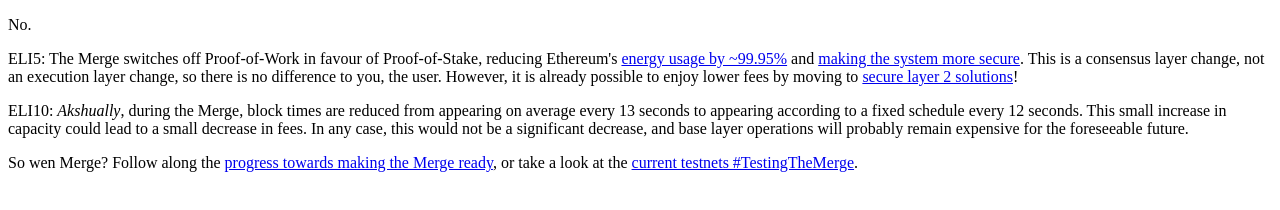
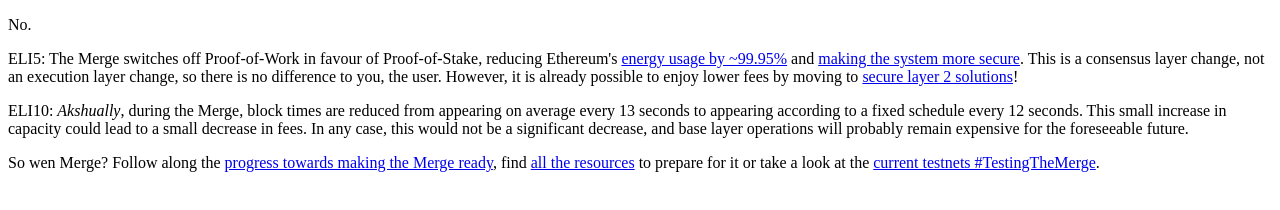
Before and after one commit to barnabemonnot/willthemergelowergasprices, a plain HTML site: page index.html in a window 1280 px wide. Drawn offline with Linux system fonts and the light colour scheme.

Commit message:
Update with merge mega resources

```diff
--- a/index.html
+++ b/index.html
@@ -26,7 +26,7 @@
     </p>
 
     <p>
-      So wen Merge? Follow along the <a href="https://github.com/ethereum/pm/blob/master/Merge/mainnet-readiness.md">progress towards making the Merge ready</a>, or take a look at the <a href="https://twitter.com/hashtag/TestingTheMerge?src=hashtag_click&f=live">current testnets #TestingTheMerge</a>.
+      So wen Merge? Follow along the <a href="https://github.com/ethereum/pm/blob/master/Merge/mainnet-readiness.md">progress towards making the Merge ready</a>, find <a href="https://notes.ethereum.org/@MarioHavel/merge-resources">all the resources</a> to prepare for it or take a look at the <a href="https://twitter.com/hashtag/TestingTheMerge?src=hashtag_click&f=live">current testnets #TestingTheMerge</a>.
     </p>
   </body>
 </html>
```
